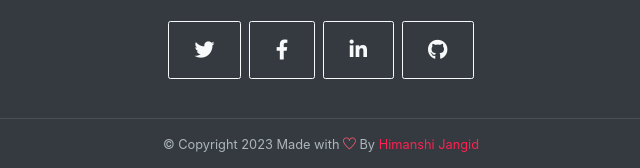
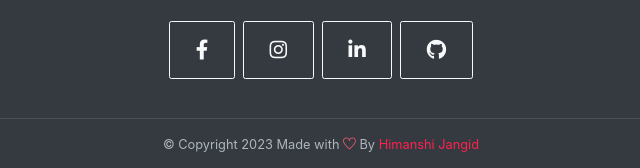
Before and after one commit to himanshijangid/My-First-Project, a plain HTML site: page index.html in a window 1280 px wide. Shown: the part 5314-5482 px from the top of the page, 319-959 px from the left. Drawn offline with Linux system fonts and the light colour scheme; some packages are replaced by stand-ins of ours; a script that the page names is missing.

Commit message:
Update index.html
some item added

```diff
--- a/index.html
+++ b/index.html
@@ -361,8 +361,8 @@
         <div>
             <h4 class="bg-dark text-light text-uppercase mb-4" style="letter-spacing: 3px;">Follow Us</h4>
             <div class="d-flex justify-content-center">
-                <a class="btn btn-lg btn-outline-light btn-lg-square mr-2" href="#"><i class="fab fa-twitter"></i></a>
                 <a class="btn btn-lg btn-outline-light btn-lg-square mr-2" href="https://www.facebook.com/himanshi.jangid"><i class="fab fa-facebook-f"></i></a>
+                <a class="btn btn-lg btn-outline-light btn-lg-square mr-2" href="https://www.instagram.com/i_am_himanshi/"><i class="fab fa-instagram"></i></a>
                 <a class="btn btn-lg btn-outline-light btn-lg-square mr-2" href="https://www.linkedin.com/in/himanshi-jangid-1a113b129/"><i class="fab fa-linkedin-in"></i></a>
                 <a class="btn btn-lg btn-outline-light btn-lg-square" href="https://github.com/himanshijangid"><i class="fab fa-github"></i></a>
             </div>
```
